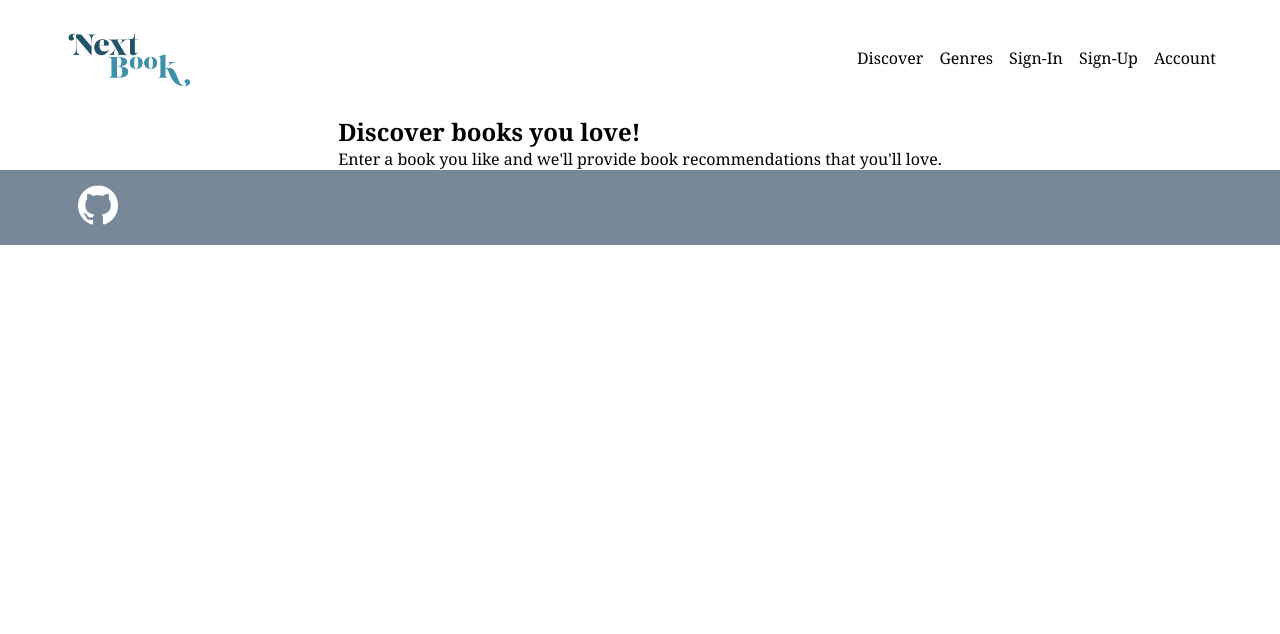
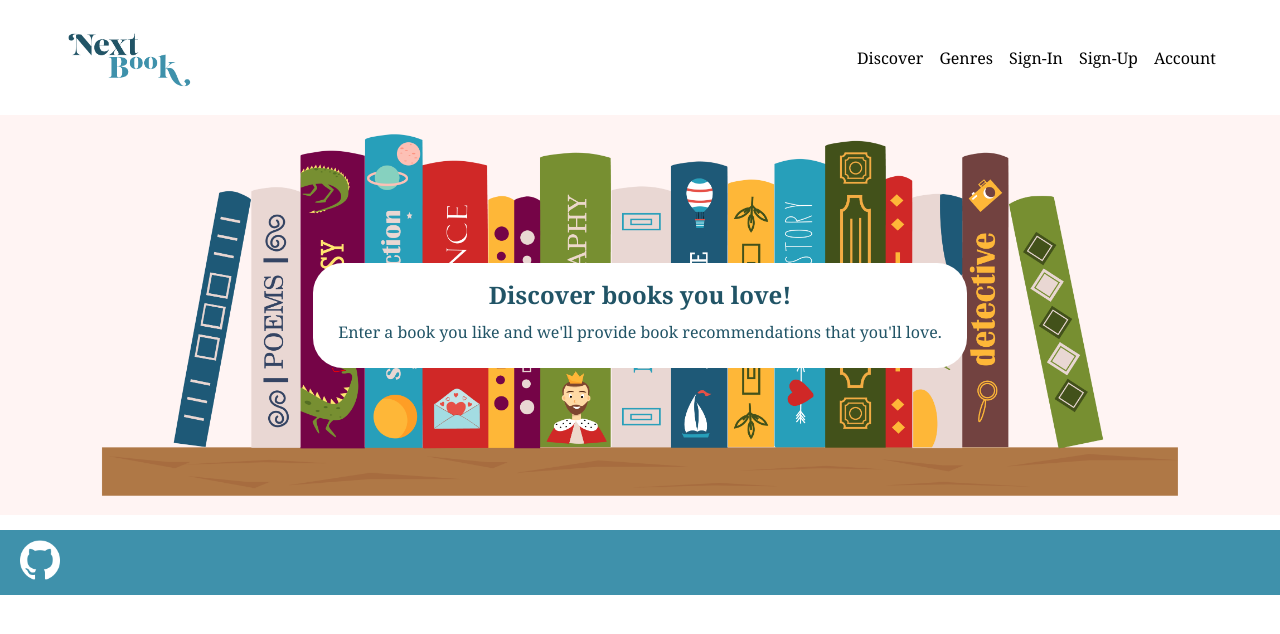
Before and after one commit to christinab980/bookProject, a React (Vite) app in the folder react-ui/: page / in a window 1280 px wide. Shown: the top 634 px of the page. Built offline with nearby package versions, Linux system fonts and the light colour scheme; no server answers.

Commit message:
updating styles

```diff
--- a/react-ui/index.css
+++ b/react-ui/index.css
@@ -24,13 +24,14 @@ main {
 /* footer stylings  */
 
 footer {
-  background-color: lightslategray;
+  background-color: #3f91ab;
   color: white;
-  padding: 15px;
+  padding: 10px;
 }
 
 footer img {
   height: 40px;
+  margin-left: 10px;
 }
 
 /* header stylings  */
@@ -47,7 +48,6 @@ header {
 
 .y-wrap {
   margin: 0 auto;
-  width: 90%;
 }
 
 a {
@@ -58,6 +58,7 @@ a {
 .y-navs {
   display: flex;
   align-items: center;
+  width: 90%;
 }
 
 .y-navs a:first-of-type {
@@ -70,16 +71,43 @@ a {
 
 /* landing stylings  */
 
-.landing-container {
+.landing-container, .discover-container{
   display: flex;
   gap: 25px;
   justify-content: center;
 }
 
+.hero-image-landing {
+  background-image: url('/hero-img-landing.png');
+  height: 400px;
+  background-position: center center;
+  background-repeat: no-repeat;
+  background-size: cover;
+  width: 100vw;
+  margin-bottom: 15px;
+  display:  flex;
+  justify-content: center;
+  align-items: center;
+  text-align: center;
+}
+
+.hero-text {
+  padding: 15px;
+  background-color: #fff;
+  border-radius: 30px;
+  color:#215466
+}
+
+.hero-text p {
+  margin: 10px
+}
+
 .book-listing{
   display: flex;
   justify-content: center;
+  flex-direction: column;
 }
+
 /* book card stylings  */
 
 .book-container {
@@ -123,3 +151,17 @@ a {
   color: aliceblue;
   border-radius: 20px;
 }
+
+/* discover stylings  */
+
+.discover-heading {
+  text-align: center;
+  color:#215466;
+  margin: 30px 0;
+}
+
+.discover-container {
+  flex-wrap: wrap;
+  justify-content: center;
+  margin: 0 30px;
+}
```
